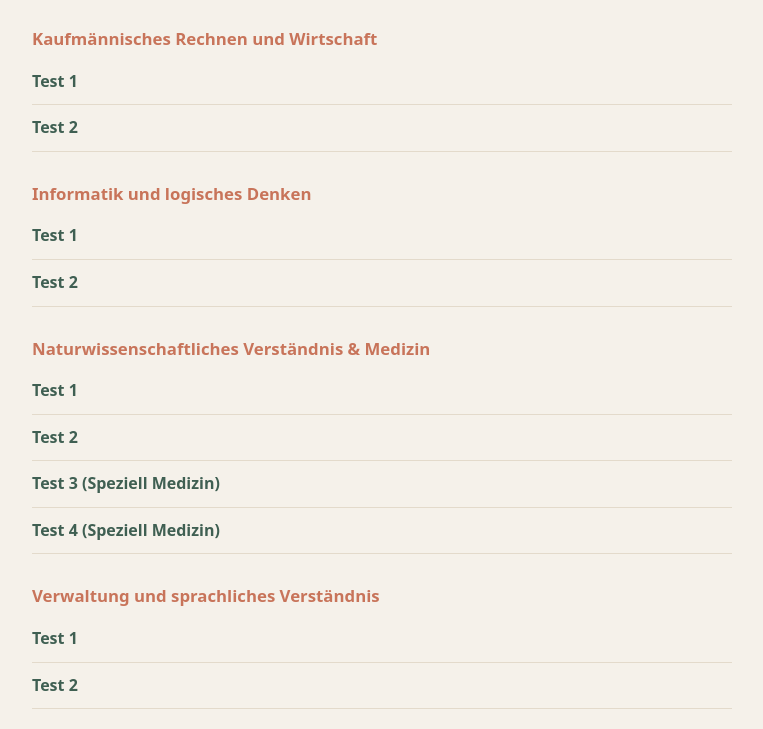
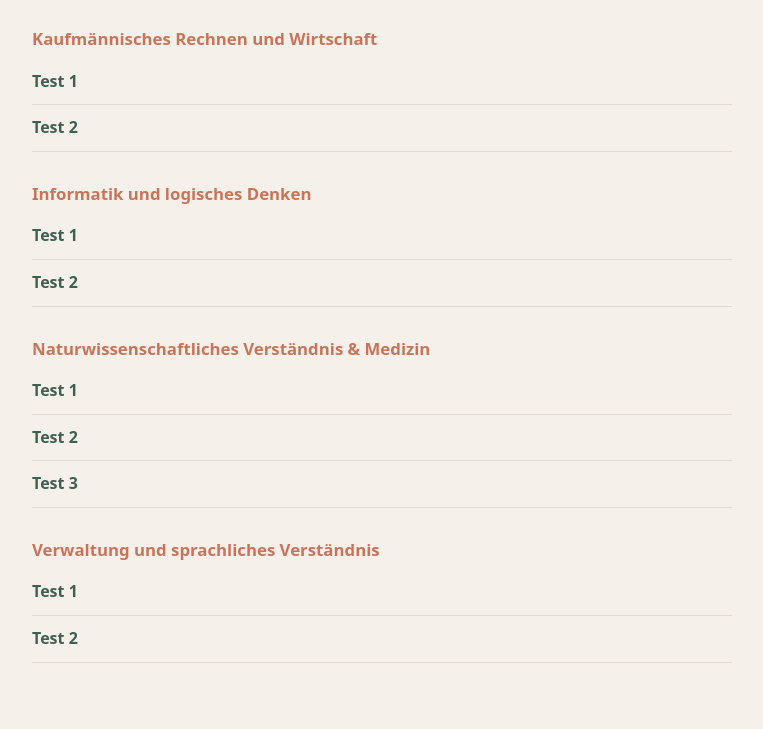
Before and after one commit to TrizZm4ster/einstellungstest_website, a plain HTML site: page index.html in a window 1280 px wide. Shown: the part 691-1420 px from the top of the page, without its empty margins (258-1021 px from the left). Drawn offline with Linux system fonts and the light colour scheme.

Commit message:
Update index.html

```diff
--- a/index.html
+++ b/index.html
@@ -65,8 +65,7 @@
     <ul>
       <li><a href="tests/natur_test1.html">Test 1</a></li>
       <li><a href="tests/natur_test2.html">Test 2</a></li>
-      <li><a href="tests/natur_test3.html">Test 3 (Speziell Medizin)</a></li>
-      <li><a href="tests/natur_test4.html">Test 4 (Speziell Medizin)</a></li>
+      <li><a href="tests/natur_test3.html">Test 3</a></li>
     </ul>
   </section>
 
```
